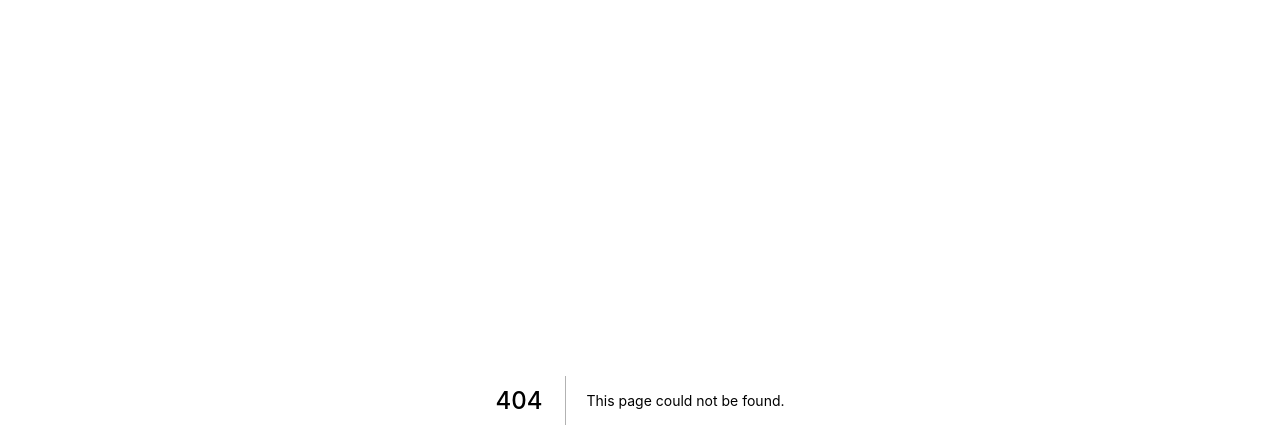
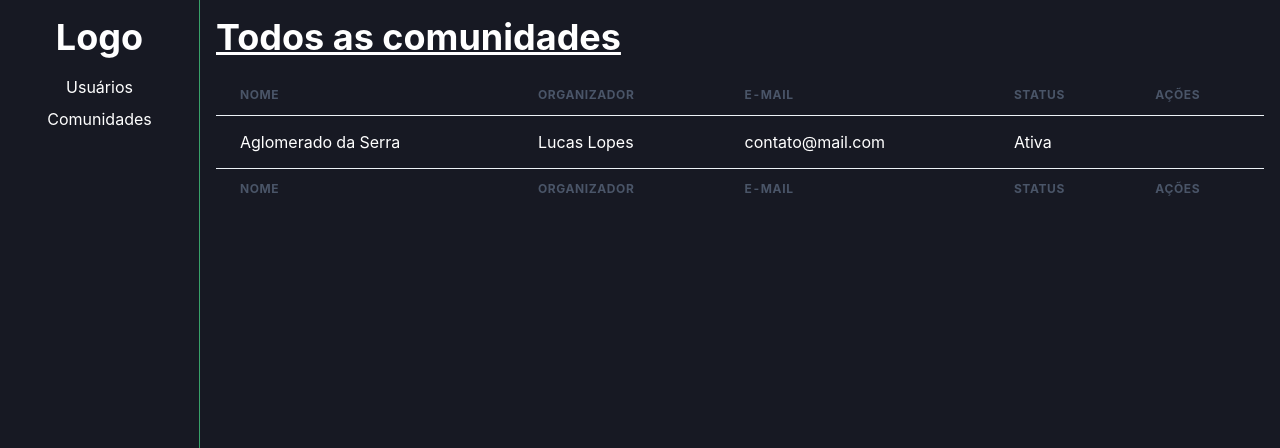
Before and after one commit to Ameciclo/botaprarodar-web, a Next.js app: page /communities in a window 1280 px wide. Before the commit this address had no page. Shown: the top 448 px of the page. Built offline with nearby package versions, Linux system fonts and the light colour scheme.

Commit message:
list of communities

```diff
--- a/src/components/Sidebar/index.tsx
+++ b/src/components/Sidebar/index.tsx
@@ -21,6 +21,9 @@ export function Sidebar() {
         <NextLink href="/users">
           <Link>Usuários</Link>
         </NextLink>
+        <NextLink href="/communities">
+          <Link>Comunidades</Link>
+        </NextLink>
       </VStack>
     </Box>
   )
--- /dev/null
+++ b/src/components/TableCommunities/index.tsx
@@ -0,0 +1,35 @@
+import { Table, Thead, Tbody, Tfoot, Tr, Th, Td } from '@chakra-ui/react'
+
+export function TableCommunities() {
+  return (
+    <Table variant="simple">
+      <Thead>
+        <Tr>
+          <Th>Nome</Th>
+          <Th>Organizador</Th>
+          <Th>E-mail</Th>
+          <Th>Status</Th>
+          <Th>Ações</Th>
+        </Tr>
+      </Thead>
+      <Tbody>
+        <Tr>
+          <Td>Aglomerado da Serra</Td>
+          <Td>Lucas Lopes</Td>
+          <Td>contato@mail.com</Td>
+          <Td>Ativa</Td>
+          <Td>{/* <UserActionMenu /> */}</Td>
+        </Tr>
+      </Tbody>
+      <Tfoot>
+        <Tr>
+          <Th>Nome</Th>
+          <Th>Organizador</Th>
+          <Th>E-mail</Th>
+          <Th>Status</Th>
+          <Th>Ações</Th>
+        </Tr>
+      </Tfoot>
+    </Table>
+  )
+}
--- /dev/null
+++ b/src/pages/communities/index.tsx
@@ -0,0 +1,10 @@
+import { Base } from 'components/Base'
+import { TableCommunities } from 'components/TableCommunities'
+
+export default function Users() {
+  return (
+    <Base title="Todos as comunidades">
+      <TableCommunities />
+    </Base>
+  )
+}
```
